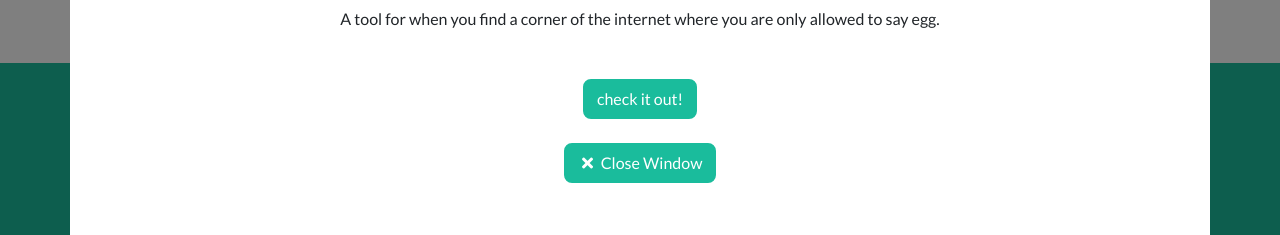
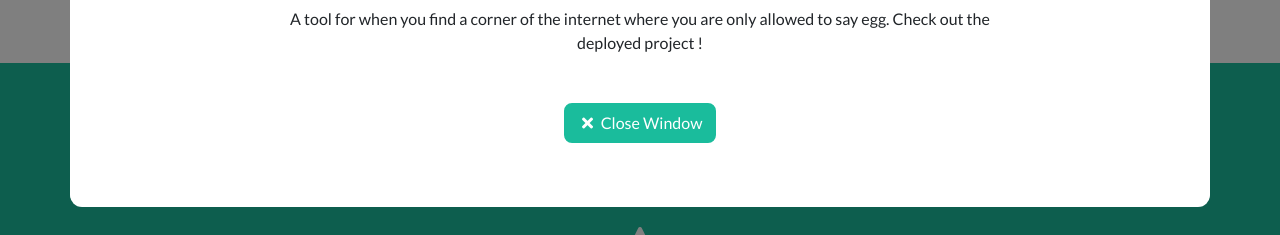
Before and after one commit to ad-egg/ad-egg.github.io, a website with bundled scripts: page index.html in a window 1280 px wide. Both pictures are taken after a click on the element 259 px from the left and 1141 px from the top of the page. Shown: the part 1306-1541 px from the top of the page. Built offline with nearby package versions, Linux system fonts and the light colour scheme.

Commit message:
link to deployed project instead of button

```diff
--- a/index.html
+++ b/index.html
@@ -371,11 +371,7 @@
                 	<img class="img-fluid rounded mb-5" src="https://ad-egg.github.io/eggify/eggify/static/eggify/images/eggify_darktheme.png" alt="eggify logo">
 		</a>
                 <!-- Portfolio Modal - Text -->
-                <p class="mb-5">A tool for when you find a corner of the internet where you are only allowed to say egg.</p>
-		<form action="http://eggventure.online/" target="_blank" method="get">
-			<button class = "btn btn-primary">check it out!</button>
-		</form>
-		<br>
+                <p class="mb-5">A tool for when you find a corner of the internet where you are only allowed to say egg. Check out the deployed project <a href="http://eggventure.online/" target="_blank"></a>!</p>
                 <button class="btn btn-primary" href="#" data-dismiss="modal">
                   <i class="fas fa-times fa-fw"></i>
                   Close Window
```
